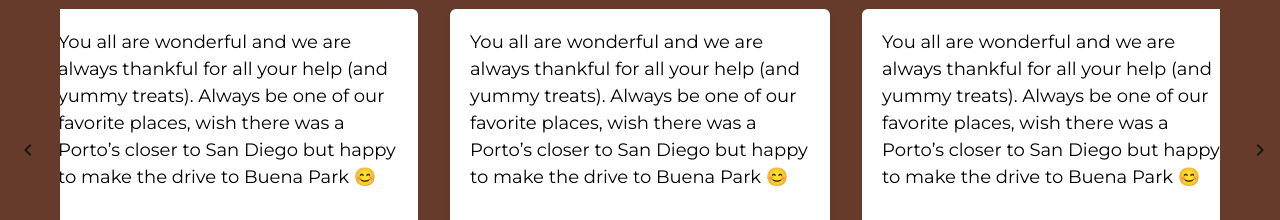
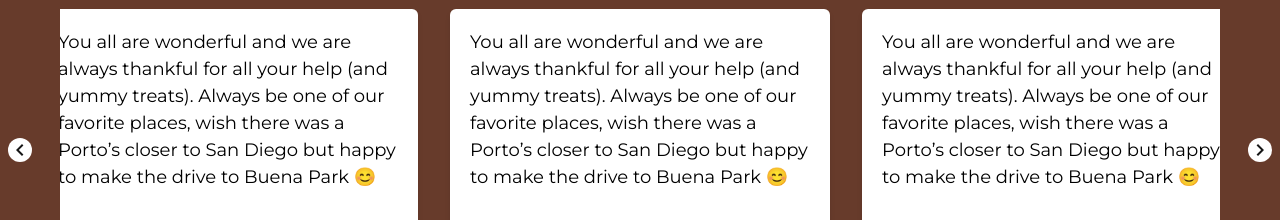
Before and after one commit to Shola20111/portoBake, a Next.js app: page / in a window 1280 px wide. Shown: the part 980-1200 px from the top of the page. Built offline with nearby package versions, Linux system fonts and the light colour scheme.

Commit message:
updated comment side

```diff
--- a/components/modules/CommentSide.tsx
+++ b/components/modules/CommentSide.tsx
@@ -86,7 +86,7 @@
       {/* Left Arrow */}
       <button
         onClick={() => prev()}
-        className="absolute left-2 top-1/2 z-10 -translate-y-1/2 rounded-full p-2 hover:bg-white transition"
+        className="absolute left-2 top-1/2 z-10 -translate-y-1/2 rounded-full  bg-white hover:bg-white transition"
       >
         <MdChevronLeft size={24} />
       </button>
@@ -94,7 +94,7 @@
       {/* Right Arrow */}
       <button
         onClick={() => next()}
-        className="absolute right-2 top-1/2 z-10 -translate-y-1/2 rounded-full hover:bg-white transition"
+        className="absolute right-2 top-1/2 z-10 -translate-y-1/2 rounded-full bg-white hover:bg-white transition"
       >
         <MdChevronRight size={24} />
       </button>
```
